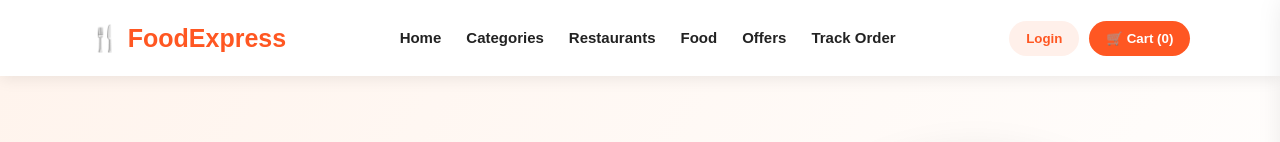
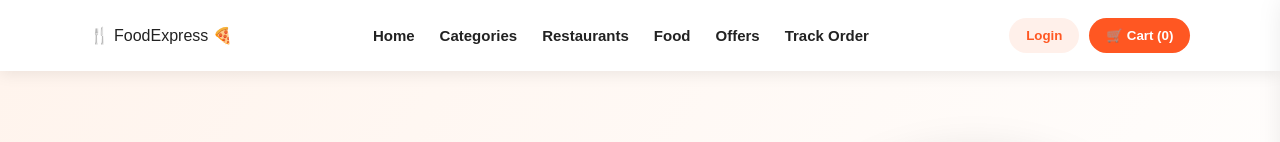
Before and after one commit to suhas37-IND/online-food-delivery, a plain HTML site: page index.html in a window 1280 px wide. Shown: the top 142 px of the page. Drawn offline with Linux system fonts and the light colour scheme; grey boxes are pictures that could not be loaded.

Commit message:
Updated FoodExpress logo

```diff
--- a/index.html
+++ b/index.html
@@ -23,9 +23,7 @@
 
 <header class="navbar">
 
-    <div class="logo">
-        🍴 FoodExpress
-    </div>
+    🍴 FoodExpress 🍕
 
     <nav class="nav-links">
 
```
